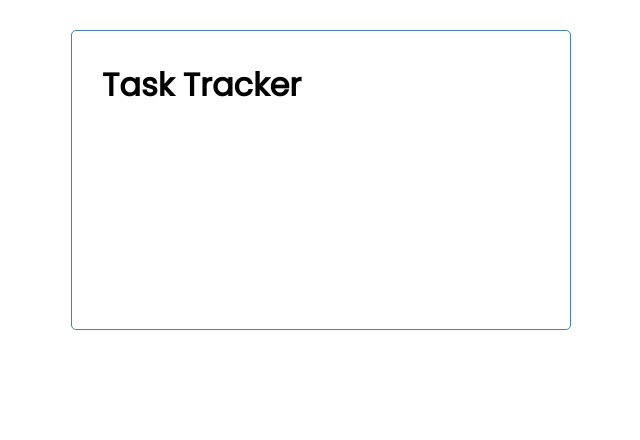
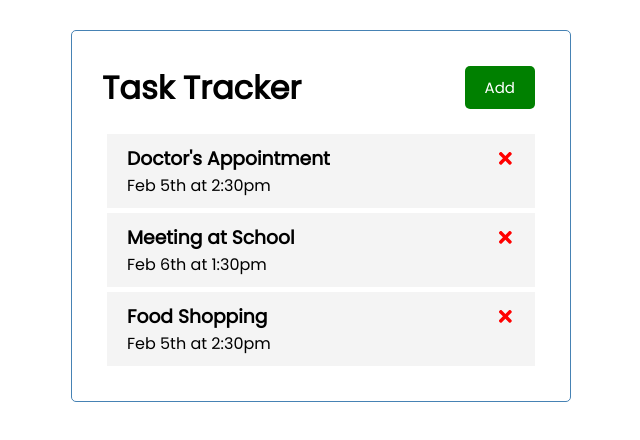
Before and after one commit to samiyaalizaidi/task-tracker-app, a React (Create React App) app: page / in a window 1280 px wide. Shown: the top 440 px of the page, without its empty margins (319-959 px from the left). Built offline with nearby package versions, Linux system fonts and the light colour scheme.

Commit message:
delete functionality added

```diff
--- a/package.json
+++ b/package.json
@@ -9,6 +9,7 @@
     "@testing-library/user-event": "^13.5.0",
     "react": "^19.1.0",
     "react-dom": "^19.1.0",
+    "react-icons": "^5.5.0",
     "react-scripts": "5.0.1",
     "web-vitals": "^2.1.4"
   },
--- a/src/App.js
+++ b/src/App.js
@@ -1,9 +1,38 @@
 import Header from './components/Header'
+import Tasks from './components/Tasks';
+import { useState } from "react"
 
 function App() {
+  const [tasks, setTasks] = useState([
+    {
+        id: 1,
+        text: "Doctor's Appointment",
+        day: "Feb 5th at 2:30pm",
+        reminder: true,
+    },
+    {
+        id: 2,
+        text: "Meeting at School",
+        day: "Feb 6th at 1:30pm",
+        reminder: true,
+    },
+    {
+        id: 3,
+        text: "Food Shopping",
+        day: "Feb 5th at 2:30pm",
+        reminder: false,
+    },
+  ])
+
+  // Delete Task
+  const deleteTask = (id) => {
+    console.log('delete', id)
+  }
+
   return (
     <div className="container">
       <Header /> {/* embed the function like an HTML/JSX Tage */}
+      <Tasks tasks={tasks} onDelete={deleteTask}/>
     </div>
   );
 }
--- /dev/null
+++ b/src/components/Button.js
@@ -0,0 +1,11 @@
+const Button = ({ color='steelblue', text, onClick }) => {
+  return (
+    // was initialy added without the component, but now we have a separate file
+    // for this JSX component
+    <button onClick={onClick} style={{backgroundColor: color}} className="btn">
+        {text}
+    </button>
+  )
+}
+
+export default Button
--- a/src/components/Header.js
+++ b/src/components/Header.js
@@ -3,15 +3,28 @@
 // - Template used by: `rafce` + enter
 // - PropTypes used by: `impt` + enter
 
+import Button from "./Button"
+
 // import React from 'react' // dont need this anymore
 
 // arrow function component
 const Header = ({title = 'Task Tracker'}) => {
-  return (
-    <header>
-        <h1>{title}</h1>
-    </header>
-  )
+
+    const onClick = () => {
+        console.log("Click")
+    }
+
+    return (
+        <header className="header">
+            <h1>{title}</h1>
+            {/* adding a button */}
+            <Button
+                color="green"
+                text="Add"
+                onClick={onClick}
+            />
+        </header>
+    )
 }
 
 // Header.defaultProps = {
--- /dev/null
+++ b/src/components/Task.js
@@ -0,0 +1,14 @@
+import { FaTimes } from "react-icons/fa"
+
+const Task = ({ task, onDelete }) => {
+  return (
+    <div className='task'>
+        <h3>{task.text}
+            <FaTimes style={{color: 'red', cursor: 'pointer'}}
+            onClick={() => onDelete(task.id)}/> </h3>
+        <p>{task.day}</p>
+    </div>
+  )
+}
+
+export default Task
--- /dev/null
+++ b/src/components/Tasks.js
@@ -0,0 +1,37 @@
+import Task from "./Task"
+
+// const tasks = [
+//     {
+//         id: 1,
+//         text: "Doctor's Appointment",
+//         day: "Feb 5th at 2:30pm",
+//         reminder: true,
+//     },
+//     {
+//         id: 2,
+//         text: "Meeting at School",
+//         day: "Feb 6th at 1:30pm",
+//         reminder: true,
+//     },
+//     {
+//         id: 3,
+//         text: "Food Shopping",
+//         day: "Feb 5th at 2:30pm",
+//         reminder: false,
+//     },
+// ] -> we don't want to use it like this
+
+const Tasks = ({ tasks, onDelete }) => {
+
+    return (
+        <>
+            {tasks.map((task) => (<Task key={task.id} task={task} onDelete={onDelete}/>))}
+        </>
+    )
+}
+
+export default Tasks
+
+// we create a list using maps
+// state is immutable, so you cant use tasks.push
+// state should be at the top level, so we moved it to App.js
```
Also changed, not shown: 1 other file (tests, documents, lock files or other folders).
